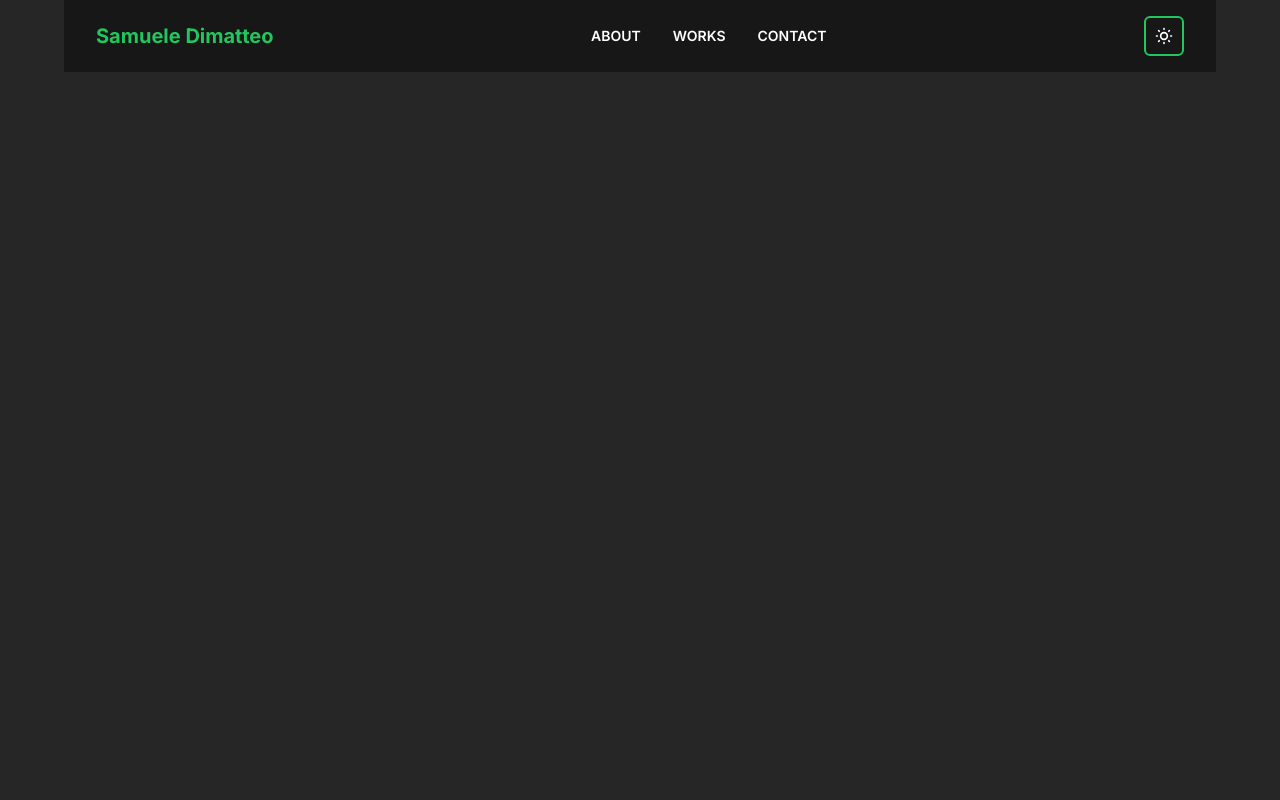
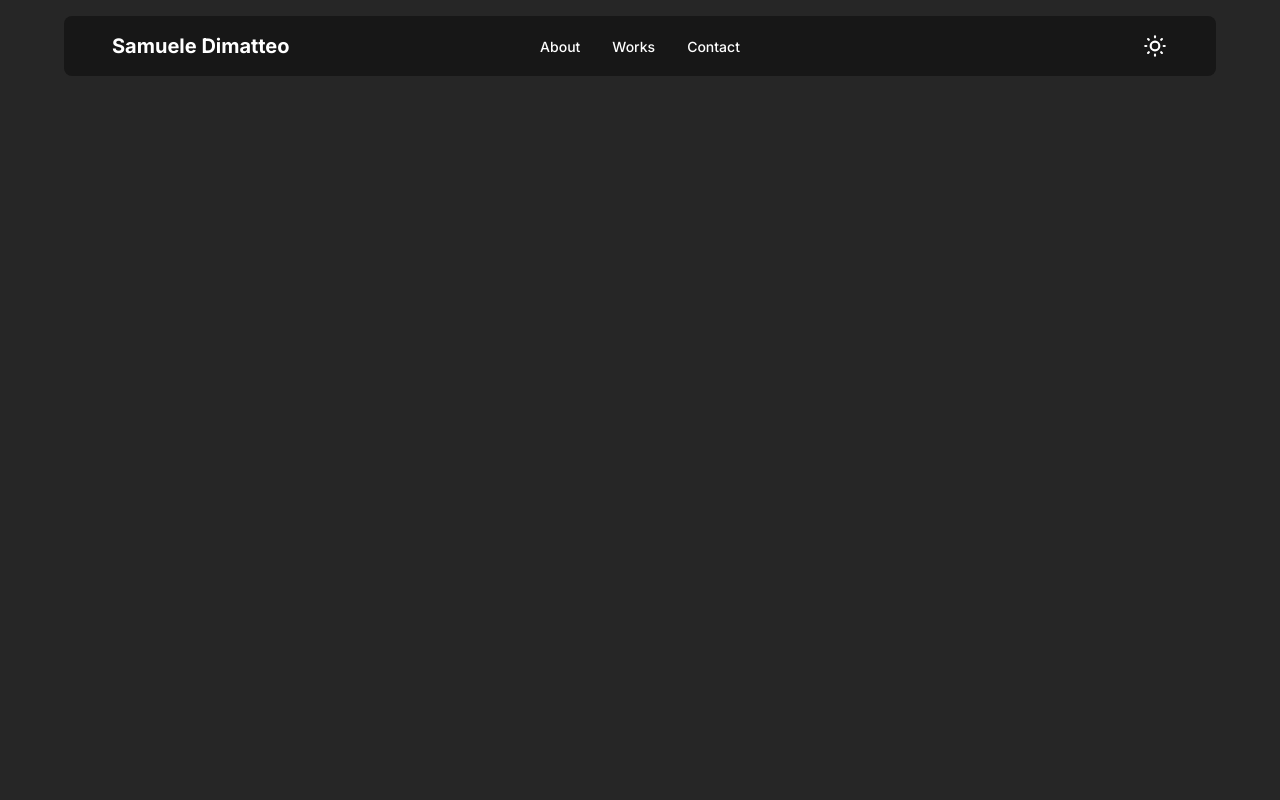
Before and after one commit to Samuele-Dimatteo/Portfolio, a Next.js app: page / in a window 1280 px wide. Shown: the top 800 px of the page. Built offline with nearby package versions, Linux system fonts and the light colour scheme.

Commit message:
navbar almost compleated

```diff
--- a/src/components/common/Button.tsx
+++ b/src/components/common/Button.tsx
@@ -1,42 +1,41 @@
+import { ComponentSizes, TextWeights, ComponentColors, ComponentRadiues, TextColors } from '@/types/types';
 import React, { ReactNode, ReactElement } from 'react';
 
 interface ButtonProps {
-  size?: 'sm' | 'md' | 'lg';
-  color?: 'foreground';
-  variant?: 'solid' | 'bordered';
-  radius?: 'none' | 'sm' | 'md' | 'lg' | 'xl' | 'full';
+  size?: keyof typeof ComponentSizes;
+  bgColor?: keyof typeof ComponentColors;
+  variant?: keyof typeof VariantStyles;
+  radius?: keyof typeof ComponentRadiues;
+  txtWeight?: keyof typeof TextWeights;
+  txtColor?: keyof typeof TextColors;
+  isIconOnly?: boolean;
   isDisabled?: boolean;
   onPress?: () => void;
   children: ReactNode;
 }
 
-enum SizeButton {
-  'sm' = 'px-2 py-2 text-sm',
-  'md' = 'px-4 py-2 text-md',
-  'lg' = 'px-5 py-2 text-lg',
+enum VariantStyles {
+  'bordered' = 'border-2 border-black dark:border-white',
 }
 
-enum ColorButton {
-  'foreground' = 'bg-green-500',
-}
-
-enum VariantButton {
-  'solid' = '',
-  'bordered' = 'border-2 border-green-500 bg-transparent',
-}
-
-enum RadiusButton {
-  'none' = 'rounded-none',
-  'sm' = 'rounded-sm',
-  'md' = 'rounded-md',
-  'lg' = 'rounded-lg',
-  'xl' = 'rounded-xl',
-  'full' = 'rounded-full',
-}
-
-const Button = ({ size = 'md', color, variant = 'solid', radius = 'md', isDisabled = false, onPress, children }: ButtonProps): ReactElement => {
+const Button = ({
+  size = 'md',
+  bgColor = 'foreground',
+  variant,
+  radius = 'md',
+  txtWeight = 'nr',
+  txtColor = 'foreground',
+  isIconOnly = false,
+  isDisabled = false,
+  onPress,
+  children,
+}: ButtonProps): ReactElement => {
   return (
-    <button className={`${SizeButton[size]} ${color && ColorButton[color]} ${VariantButton[variant]} ${RadiusButton[radius]}`} disabled={isDisabled} onClick={onPress}>
+    <button
+      className={`${isIconOnly || ComponentSizes[size]} ${(isIconOnly || variant) || ComponentColors[bgColor]} ${variant && VariantStyles[variant]} ${ComponentRadiues[radius]} ${TextWeights[txtWeight]} ${TextColors[txtColor]}`}
+      disabled={isDisabled}
+      onClick={onPress}
+    >
       {children}
     </button>
   );
--- a/src/components/common/Link.tsx
+++ b/src/components/common/Link.tsx
@@ -1,44 +1,36 @@
+import { TextSizes, TextWeights, TextColors } from '@/types/types';
 import { ReactNode, ReactElement } from 'react';
 
 interface LinkProps {
   href: string;
   isExternal?: boolean;
-  size?: 'sm' | 'md' | 'lg' | 'xl';
-  weight?: 'normal' | 'medium' | 'semibold' | 'bold';
-  color?: 'foreground' | 'primary' | 'secondary';
-  underline?: 'none' | 'hover' | 'always';
+  size?: keyof typeof TextSizes;
+  weight?: keyof typeof TextWeights;
+  color?: keyof typeof TextColors;
+  underline?: keyof typeof UnderlineStyles;
   children: ReactNode;
 }
 
-enum SizeLink {
-  'sm' = 'text-sm',
-  'md' = 'text-base',
-  'lg' = 'text-lg',
-  'xl' = 'text-xl',
+enum UnderlineStyles {
+  'hover' = 'hover:border-b-2 hover:border-black dark:hover:border-white',
+  'always' = 'border-b-2 border-black dark:border-white',
 }
 
-enum Weightink {
-  'normal' = 'font-normal',
-  'medium'= 'font-medium',
-  'semibold' = 'font-semibold',
-  'bold' = 'font-bold',
-}
-
-enum ColorLink {
-  'foreground' = 'text-blue-500',
-  'primary' = 'text-green-500',
-  'secondary' = 'text-red-500',
-}
-
-enum UnderlineLink {
-  'none' = '',
-  'hover' = 'hover:border-b-2 hover:border-green-500',
-  'always' = 'border-b-2 border-green-500',
-}
-
-const Link = ({ href, isExternal = false, size = 'md', weight = 'normal', color = 'foreground', underline = 'none', children }: LinkProps): ReactElement => {
+const Link = ({
+  href,
+  isExternal = false,
+  size = 'bs',
+  weight = 'nr',
+  color = 'foreground',
+  underline,
+  children,
+}: LinkProps): ReactElement => {
   return (
-    <a href={href} target={isExternal ? '_blank' : '_self'} className={`${SizeLink[size]} ${Weightink[weight]} ${ColorLink[color]} ${underline !== 'none' && UnderlineLink[underline]}`}>
+    <a
+      href={href}
+      target={isExternal ? '_blank' : '_self'}
+      className={`${TextSizes[size]} ${TextWeights[weight]} ${TextColors[color]} ${underline && UnderlineStyles[underline]}`}
+    >
       {children}
     </a>
   );
--- a/src/components/layout/Navbar.tsx
+++ b/src/components/layout/Navbar.tsx
@@ -1,28 +1,80 @@
-import { ReactElement } from 'react';
+import { ReactElement, useState } from 'react';
+import useResponsive from '@/hooks/useResponsive';
 import { useTheme } from '@/providers/ThemeProvider';
 import Link from '@/components/common/Link';
 import Button from '@/components/common/Button';
-import { IconSun, IconMoon } from '@tabler/icons-react';
+import { motion } from 'framer-motion';
+import { IconSun, IconMoon, IconMenu, IconX } from '@tabler/icons-react';
 
 const Navbar = (): ReactElement => {
+  const { isMobile } = useResponsive();
   const { theme, setTheme } = useTheme();
+  const [isMenuOpen, setIsMenuOpen] = useState<boolean>(false);
 
-  const itemList = ['About', 'Works', 'Contact'];
+  const itemsList = [
+    { title: 'About', href: '#' },
+    { title: 'Works', href: '#' },
+    { title: 'Contact', href: '#' }
+  ];
+
+  const NavItems = () => (
+    itemsList.map(({ title, href }, idx) => (
+      <motion.div key={idx} initial={isMobile && { y: -50, opacity: 0 }} animate={isMobile && { y: 0, opacity: 1 }} transition={isMobile ? { delay: idx * 0.1 } : undefined}>
+        <Link href={href} size={isMobile ? 'lg' : 'sm'} weight='md' color='foreground' underline='hover'>
+          {title}
+        </Link>
+      </motion.div>
+    ))
+  );
+
+  const toggleTheme = () => setTheme(theme === 'dark' ? 'light' : 'dark');
 
   return (
-    <nav className='flex justify-between items-center py-4 px-8 bg-neutral-900'>
-      <Link href='/' size='xl' weight='bold' color='primary' underline='none'>
-        Samuele Dimatteo
-      </Link>
-      <ul className="flex gap-8 text-white text-sm font-semibold uppercase">
-        {itemList.map((item, idx) => (
-          <li key={idx}>{item}</li>
-        ))}
-      </ul>
-      <Button size='sm' variant='bordered' radius='md' onPress={() => setTheme(theme === 'dark' ? 'light' : 'dark')}>
-        {theme === 'dark' ? <IconSun size={20} color="#FFFFFF" /> : <IconMoon size={20} color="#FFFFFF" />}
-      </Button>
-    </nav>
+    <>
+      <nav className={`relative flex justify-between items-center py-4 ${isMobile ? 'px-6' : 'px-12'} mt-4 rounded-lg bg-neutral-200 dark:bg-neutral-900`}>
+        <Link href='/' size='xl' weight='bd' color='foreground'>
+          Samuele Dimatteo
+        </Link>
+        {!isMobile && (
+          <div className='absolute inset-x-0 flex justify-center pointer-events-none'>
+            <div className='flex gap-8 pointer-events-auto'>
+              <NavItems />
+            </div>
+          </div>
+        )}
+        <div className={`flex items-center ${isMobile ? 'gap-2' : 'ml-auto'}`}>
+          {isMobile && (
+            <Button txtColor='foreground' isIconOnly onPress={() => setIsMenuOpen(!isMenuOpen)}>
+              <IconMenu size={26} color='#FFFFFF' />
+            </Button>
+          )}
+          <Button txtColor='foreground' isIconOnly onPress={toggleTheme}>
+            {theme === 'dark' ? <IconSun size={26} /> : <IconMoon size={26} />}
+          </Button>
+        </div>
+      </nav>
+      {isMenuOpen && (
+        <motion.div
+          initial={{ opacity: 0, y: -50 }}
+          animate={{ opacity: 1, y: 0 }}
+          exit={{ opacity: 0, y: -50 }}
+          transition={{ type: 'spring', stiffness: 300, damping: 25 }}
+          className='fixed inset-0 z-40 flex flex-col items-center justify-center gap-4 py-4 px-6 bg-neutral-200 dark:bg-neutral-900'
+        >
+          <>
+            <motion.button
+              onClick={() => setIsMenuOpen(false)}
+              className='fixed top-4 right-4 z-50'
+              whileHover={{ scale: 1.1 }}
+              whileTap={{ scale: 0.9 }}
+            >
+              <IconX size={26} color='#FFFFFF' />
+            </motion.button>
+            <NavItems />
+          </>
+        </motion.div>
+      )}
+    </>
   );
 };
 
--- /dev/null
+++ b/src/hooks/useResponsive.tsx
@@ -0,0 +1,21 @@
+import { useState, useEffect } from 'react';
+
+const useResponsive = (): { isMobile: boolean } => {
+  const [isMobile, setIsMobile] = useState(false);
+
+  useEffect(() => {
+    const handleResize = (): void => {
+      setIsMobile(window.innerWidth < 768);
+    };
+
+    handleResize();
+
+    window.addEventListener('resize', handleResize);
+
+    return () => window.removeEventListener('resize', handleResize);
+  }, []);
+
+  return { isMobile };
+};
+
+export default useResponsive;
--- /dev/null
+++ b/src/types/types.ts
@@ -0,0 +1,43 @@
+export enum ComponentSizes {
+  'sm' = 'px-1.5 py-1.5',
+  'md' = 'px-1 py-1.5',
+  'lg' = 'px-1.5 py-1.5',
+  'xl' = 'px-2 py-2',
+  '2xl' = 'px-2.5 py-2.5',
+}
+
+export enum ComponentColors {
+  'foreground' = 'bg-white dark:bg-black',
+  'primary' = 'bg-orange-600 dark:bg-blue-900',
+  'secondary' = 'bg-red-800 dark:bg-emerald-700',
+}
+
+export enum ComponentRadiues {
+  'sm' = 'rounded-sm',
+  'md' = 'rounded-md',
+  'lg' = 'rounded-lg',
+  'xl' = 'rounded-xl',
+  'full' = 'rounded-full',
+}
+
+export enum TextSizes {
+ 'sm' = 'text-sm',
+ 'bs' = 'text-base',
+ 'lg' = 'text-lg',
+ 'xl' = 'text-xl',
+ '2xl' = 'text-2xl',
+}
+
+export enum TextWeights {
+  'nr' = 'font-normal',
+  'md' = 'font-medium',
+  'sb' = 'font-semibold',
+  'bd' = 'font-bold',
+  'xb' = 'font-extrabold',
+}
+
+export enum TextColors {
+  'foreground' = 'text-black dark:text-white',
+  'primary' = 'text-orange-600 dark:text-blue-900',
+  'secondary' = 'text-red-800 dark:text-emerald-700'
+}
```
Also changed, not shown: src/types/types.d.ts (deleted).
